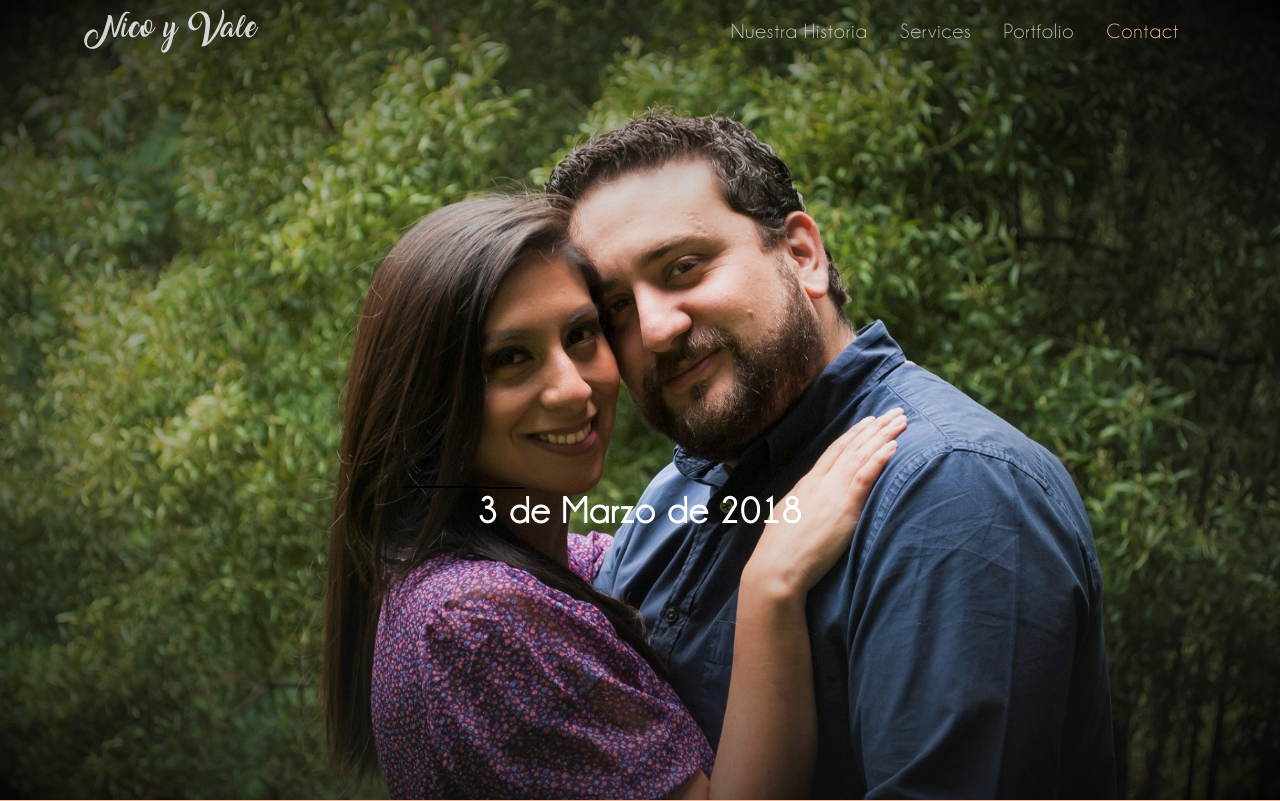
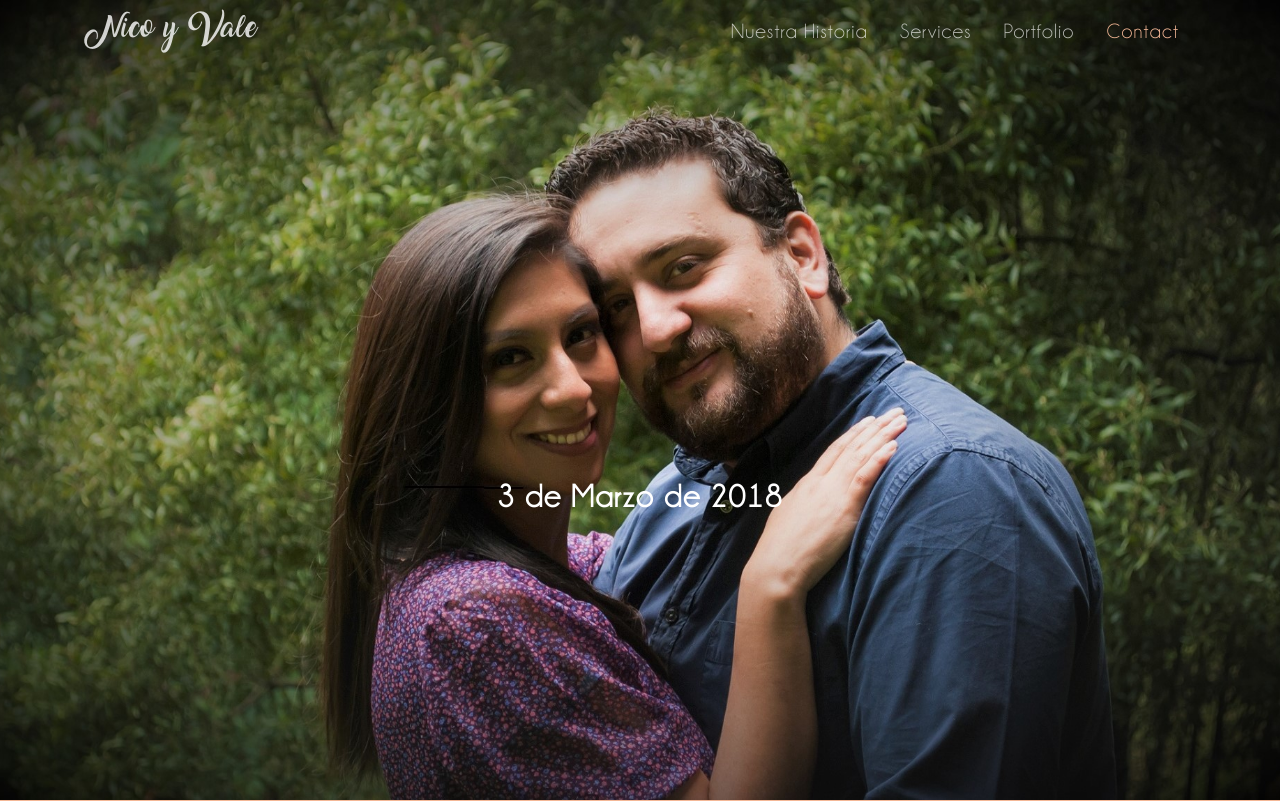
Before and after one commit to alejandromesias/celebrar_py, a Django app: page /nicoyvale/ in a window 1280 px wide. Shown: the top 801 px of the page. Run offline with Django 3.2, Linux system fonts and the light colour scheme; some libraries are stand-ins or nearby versions.

Commit message:
marquesina suavizada para movil

```diff
--- a/static/nicoyvale/css/creative.css
+++ b/static/nicoyvale/css/creative.css
@@ -102,7 +102,7 @@ body {
 
 .marquesina {
     font-family: 'ChampFont', Tahoma ;
-    font-size: 2.3rem;
+    font-size: 2rem;
     font-weight: 700;
     letter-spacing: 1.5px;
 }
@@ -241,7 +241,7 @@ body {
 
 
 header.masthead {
-  padding-top: 10rem;
+  padding-top: 8rem;
   padding-bottom: calc(10rem - 56px);
   background-image: url("../img/portada.jpg");
   background-position: center center;
@@ -258,7 +258,7 @@ header.masthead {
     font-weight: 700; }
   @media (min-width: 768px) {
     header.masthead p {
-      font-size: 2.3rem; } }
+      font-size: 2rem; } }
   @media (min-width: 992px) {
     header.masthead {
       height: 100vh;
--- a/templates/nicoyvaleapp/nyv_home.html
+++ b/templates/nicoyvaleapp/nyv_home.html
@@ -71,7 +71,7 @@
             <a class="btn btn-primary btn-xl js-scroll-trigger" href="#about">Find Out More</a>
           </div>
 -->
-        <div class="col-lg-8 mx-auto">
+        <div class="col-8 mx-auto">
           <p class="marquesina mb-0">
             <br><br><br><br>
             3 de Marzo de 2018
```
